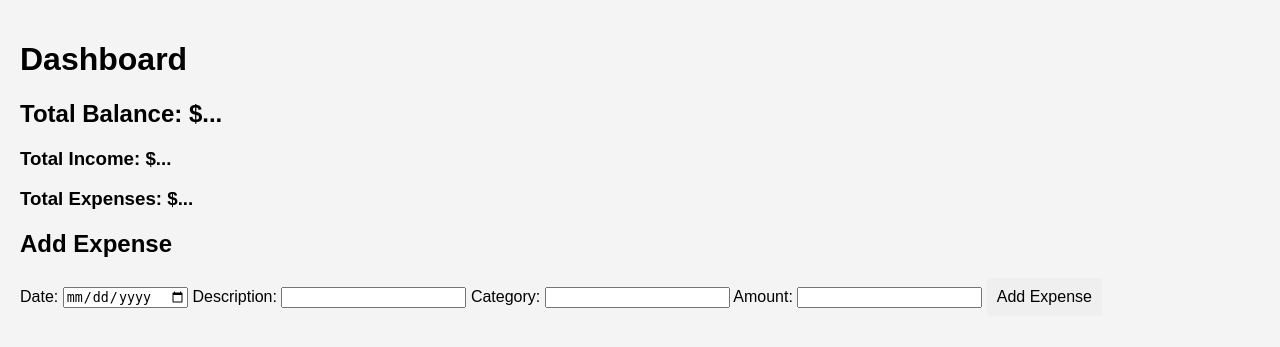
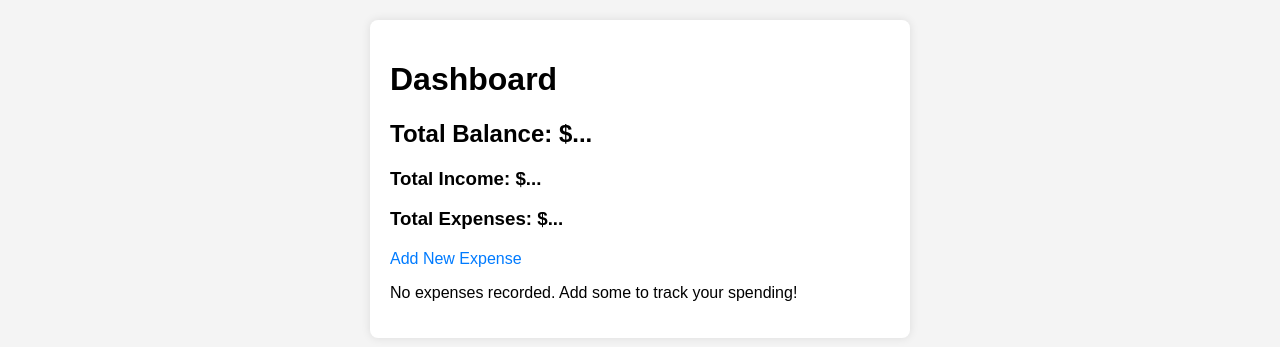
Before and after one commit to stanly08/walletwatch, a Flask app: template app/templates/dashboard.html in a window 1280 px wide. Shown: the part 100-447 px from the top of the page. Run offline with Flask 3, Linux system fonts and the light colour scheme; the template is opened without the code that fills it, so the values that code supplies are empty.

Commit message:
Update dashboard.html

```diff
--- a/app/templates/dashboard.html
+++ b/app/templates/dashboard.html
@@ -3,36 +3,56 @@
 {% block title %}Dashboard{% endblock %}
 
 {% block content %}
+<div class="container">
     <h1>Dashboard</h1>
 
     <!-- Statistics Section -->
-<div>
+    <div class="statistics">
         <h2>Total Balance: $...</h2>
         <h3>Total Income: $...</h3>
         <h3>Total Expenses: $...</h3>
     </div>
 
-<!-- Add Expense Form -->
+    <!-- Button to Add Expense -->
     <div style="margin-top: 20px;">
-    <h2>Add Expense</h2>
-    <form method="POST" action="{{ url_for('main.add_expense') }}">
-        <label for="date">Date:</label>
-        <input type="date" id="date" name="date" required>
-
-        <label for="description">Description:</label>
-        <input type="text" id="description" name="description" required>
-
-        <label for="category">Category:</label>
-        <input type="text" id="category" name="category" required>
-
-        <label for="amount">Amount:</label>
-        <input type="number" id="amount" name="amount" required>
-
-        <button type="submit">Add Expense</button>
-    </form>
+        <a href="{{ url_for('main.add_expense') }}" class="btn btn-primary">Add New Expense</a>
     </div>
 
-<!-- Additional Dashboard Content -->
-<!-- Existing expenses, graphs, etc. -->
-
+    <!-- Display Existing Expenses -->
+    {% if expenses %}
+    <div style="margin-top: 20px;">
+        <h2>Your Expenses</h2>
+        <table class="table table-bordered">
+            <thead>
+                <tr>
+                    <th>Date</th>
+                    <th>Description</th>
+                    <th>Category</th>
+                    <th>Amount</th>
+                    <th>Actions</th>
+                </tr>
+            </thead>
+            <tbody>
+                {% for expense in expenses %}
+                <tr>
+                    <td>{{ expense.date.strftime('%Y-%m-%d') }}</td>
+                    <td>{{ expense.description }}</td>
+                    <td>{{ expense.category }}</td>
+                    <td>${{ expense.amount }}</td>
+                    <td>
+                        <a href="{{ url_for('main.edit_expense', expense_id=expense.id) }}" class="btn btn-warning btn-sm">Edit</a>
+                        <form action="{{ url_for('main.delete_expense', expense_id=expense.id) }}" method="POST" style="display: inline;">
+                            {{ form.hidden_tag() }}
+                            <button type="submit" class="btn btn-danger btn-sm">Delete</button>
+                        </form>
+                    </td>
+                </tr>
+                {% endfor %}
+            </tbody>
+        </table>
+    </div>
+    {% else %}
+    <p>No expenses recorded. Add some to track your spending!</p>
+    {% endif %}
+</div>
 {% endblock %}
```
Lines whose indentation alone changed are shown as unchanged.
